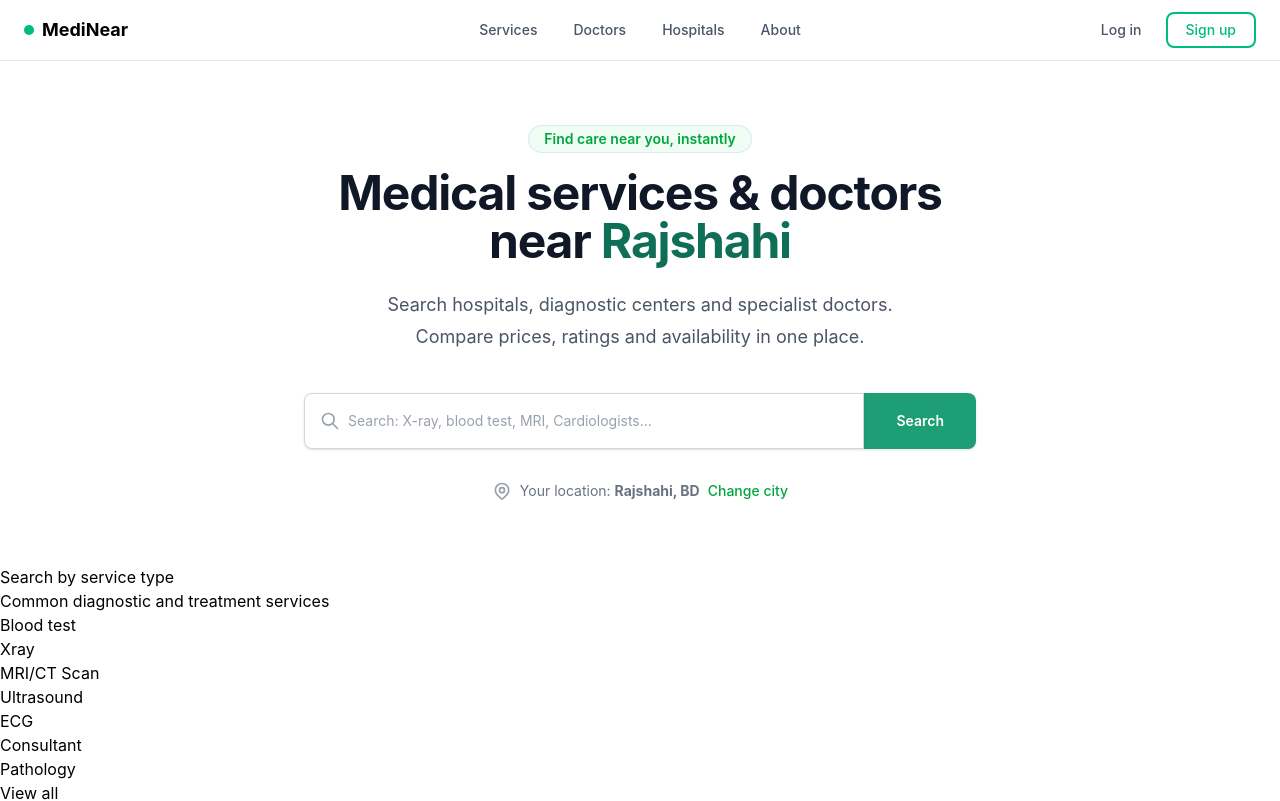
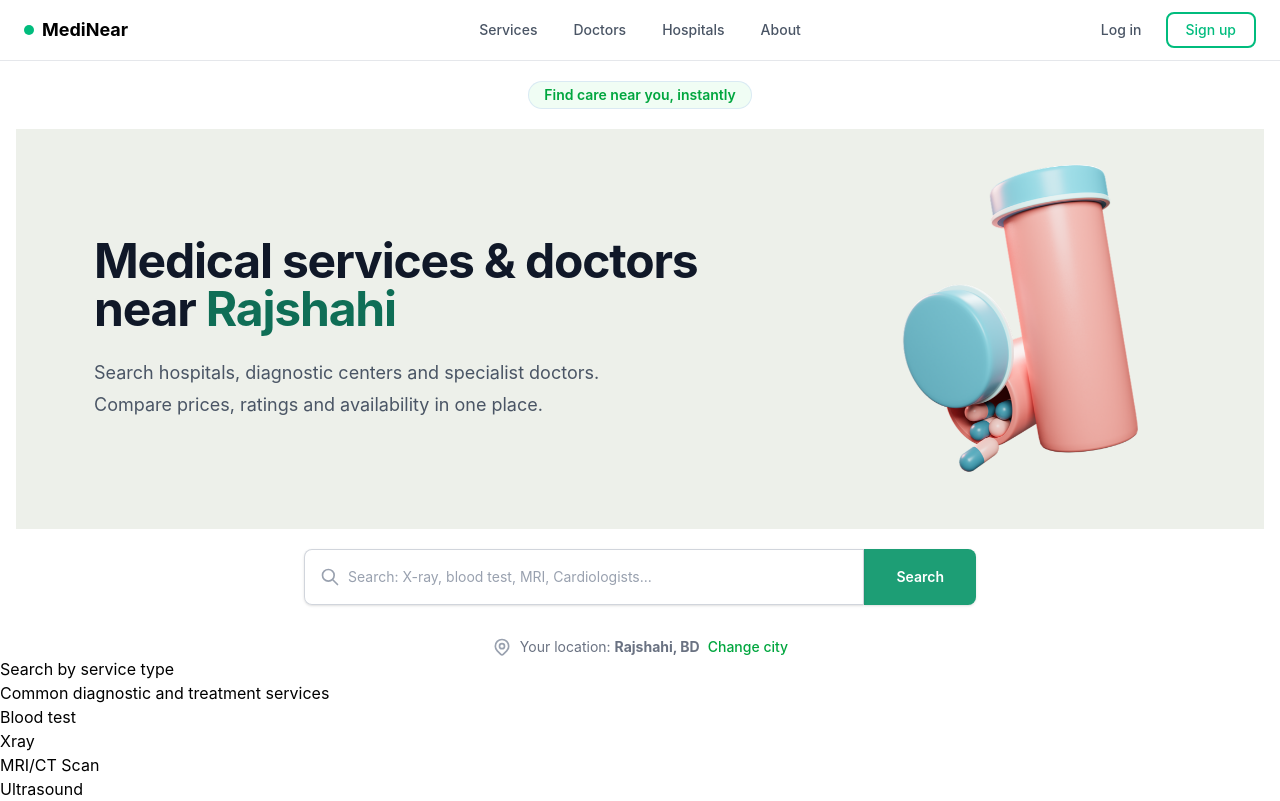
Before and after one commit to bluesand019/MediNear, a React app: page / in a window 1280 px wide. Shown: the top 801 px of the page. Built offline with nearby package versions, Linux system fonts and the light colour scheme; the HTML template or start-up script is replaced by a standard one.

Commit message:
added pill image and polished hero ui

```diff
--- /dev/null
+++ b/src/components/Home_Layout/Hero.jsx
@@ -0,0 +1,85 @@
+import React from "react";
+import pillImg from "./pills.png";
+import Searchbar from "../search/Searchbar";
+
+const Hero = () => {
+  return (
+    <div className="flex min-h-[60vh] flex-col items-center justify-center px-4 pt-5 text-center">
+      {/* Badge/Tag */}
+      <div className=" rounded-full bg-green-50 px-4 py-1 text-sm font-semibold text-green-600 ring-1 ring-inset ring-blue-700/10">
+        Find care near you, instantly
+      </div>
+
+      {/* Main Heading */}
+      {/* Parent Container: Centers the entire row on the screen */}
+      <div className="flex w-full items-center justify-center gap-5 bg-[#A4B494]/20 my-5">
+        {/* Text Content: Left Side */}
+        <div className="text-left">
+          <h2 className="max-w-2xl text-4xl font-bold tracking-tight text-gray-900 sm:text-5xl">
+            Medical services & doctors near{" "}
+            <span className="text-[#0F6E56]">Rajshahi</span>
+          </h2>
+
+          {/* Subtext */}
+          <div className="mt-6 max-w-xl">
+            <p className="text-lg leading-8 text-gray-600">
+              Search hospitals, diagnostic centers and specialist doctors.
+              Compare prices, ratings and availability in one place.
+            </p>
+          </div>
+        </div>
+
+        {/* Pill Image: Right Side */}
+        <img
+          className="w-100 h-100 object-contain hidden md:block animate-pulse"
+          src={pillImg}
+          alt="3d pill"
+        />
+      </div>
+
+      {/* Search Container */}
+      <div className="flex w-full max-w-2xl flex-col gap-3 sm:flex-row sm:gap-0">
+        <div className="relative flex-grow">
+          <Searchbar
+            className="block w-full rounded-lg border-0 py-4 pl-5 pr-4 text-gray-900 shadow-sm ring-1 ring-inset ring-gray-300 placeholder:text-gray-400 focus:ring-2 focus:ring-inset focus:ring-blue-600 sm:rounded-l-lg sm:rounded-r-none sm:text-sm"
+            placeholder="Search: X-ray, blood test, MRI, Cardiologists..."
+          />
+        </div>
+        <button className="flex-none rounded-lg bg-[#1D9E75] px-8 py-4 text-sm font-semibold text-white shadow-sm hover:bg-[#0d4d38] cursor-pointer focus-visible:outline focus-visible:outline-2 focus-visible:outline-offset-2 focus-visible:outline-blue-600 sm:rounded-l-none sm:rounded-r-lg">
+          Search
+        </button>
+      </div>
+
+      {/* Location Footer */}
+      <div className="mt-8 flex items-center gap-x-2 text-sm text-gray-500">
+        <svg
+          className="h-5 w-5 text-gray-400"
+          fill="none"
+          viewBox="0 0 24 24"
+          stroke="currentColor"
+        >
+          <path
+            strokeLinecap="round"
+            strokeLinejoin="round"
+            strokeWidth={2}
+            d="M17.657 16.657L13.414 20.9a1.998 1.998 0 01-2.827 0l-4.244-4.243a8 8 0 1111.314 0z"
+          />
+          <path
+            strokeLinecap="round"
+            strokeLinejoin="round"
+            strokeWidth={2}
+            d="M15 11a3 3 0 11-6 0 3 3 0 016 0z"
+          />
+        </svg>
+        <span>
+          Your location: <strong>Rajshahi, BD</strong>
+        </span>
+        <button className="font-medium text-green-600 hover:text-green-500 cursor-pointer underline-offset-4 hover:underline">
+          Change city
+        </button>
+      </div>
+    </div>
+  );
+};
+
+export default Hero;
--- a/src/pages/Home.jsx
+++ b/src/pages/Home.jsx
@@ -2,72 +2,12 @@ import React from "react";
 import Footer from "../components/layout/Footer";
 import Searchbar from "../components/search/Searchbar";
 import GridList from "../components/layout/GridList";
+import Hero from "../components/Home_Layout/Hero";
 
 const Home = () => {
   return (
     <>
-      <div className="flex min-h-[60vh] flex-col items-center justify-center px-4 py-16 text-center">
-        {/* Badge/Tag */}
-        <div className="mb-4 rounded-full bg-green-50 px-4 py-1 text-sm font-semibold text-green-600 ring-1 ring-inset ring-blue-700/10">
-          Find care near you, instantly
-        </div>
-
-        {/* Main Heading */}
-        <h2 className="max-w-2xl text-4xl font-bold tracking-tight text-gray-900 sm:text-5xl">
-          Medical services & doctors near{" "}
-          <span className="text-[#0F6E56]">Rajshahi</span>
-        </h2>
-
-        {/* Subtext */}
-        <div className="mt-6 max-w-xl">
-          <p className="text-lg leading-8 text-gray-600">
-            Search hospitals, diagnostic centers and specialist doctors. Compare
-            prices, ratings and availability in one place.
-          </p>
-        </div>
-
-        {/* Search Container */}
-        <div className="mt-10 flex w-full max-w-2xl flex-col gap-3 sm:flex-row sm:gap-0">
-          <div className="relative flex-grow">
-            <Searchbar
-              className="block w-full rounded-lg border-0 py-4 pl-5 pr-4 text-gray-900 shadow-sm ring-1 ring-inset ring-gray-300 placeholder:text-gray-400 focus:ring-2 focus:ring-inset focus:ring-blue-600 sm:rounded-l-lg sm:rounded-r-none sm:text-sm"
-              placeholder="Search: X-ray, blood test, MRI, Cardiologists..."
-            />
-          </div>
-          <button className="flex-none rounded-lg bg-[#1D9E75] px-8 py-4 text-sm font-semibold text-white shadow-sm hover:bg-[#0d4d38] cursor-pointer focus-visible:outline focus-visible:outline-2 focus-visible:outline-offset-2 focus-visible:outline-blue-600 sm:rounded-l-none sm:rounded-r-lg">
-            Search
-          </button>
-        </div>
-
-        {/* Location Footer */}
-        <div className="mt-8 flex items-center gap-x-2 text-sm text-gray-500">
-          <svg
-            className="h-5 w-5 text-gray-400"
-            fill="none"
-            viewBox="0 0 24 24"
-            stroke="currentColor"
-          >
-            <path
-              strokeLinecap="round"
-              strokeLinejoin="round"
-              strokeWidth={2}
-              d="M17.657 16.657L13.414 20.9a1.998 1.998 0 01-2.827 0l-4.244-4.243a8 8 0 1111.314 0z"
-            />
-            <path
-              strokeLinecap="round"
-              strokeLinejoin="round"
-              strokeWidth={2}
-              d="M15 11a3 3 0 11-6 0 3 3 0 016 0z"
-            />
-          </svg>
-          <span>
-            Your location: <strong>Rajshahi, BD</strong>
-          </span>
-          <button className="font-medium text-green-600 hover:text-green-500 cursor-pointer underline-offset-4 hover:underline">
-            Change city
-          </button>
-        </div>
-      </div>
+      <Hero />
       <GridList
         title="Search by service type"
         sub="Common diagnostic and treatment services"
```
Also changed, not shown: src/components/Home_Layout/pills.png (added).
